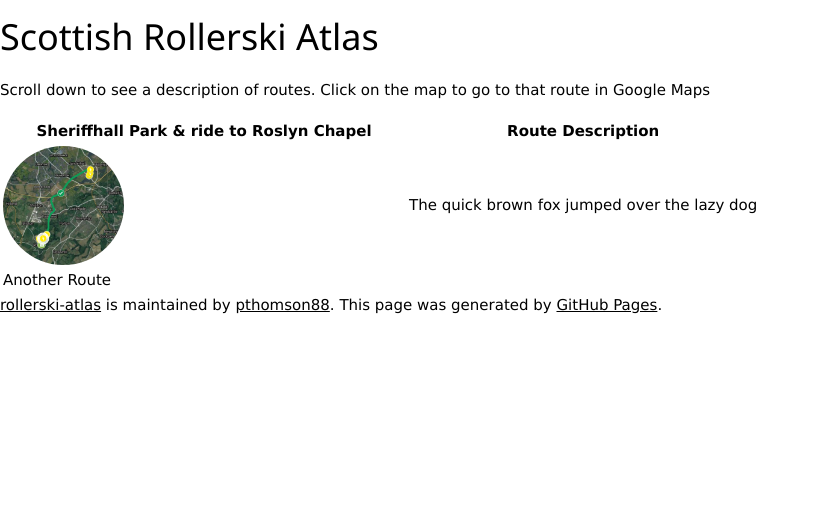
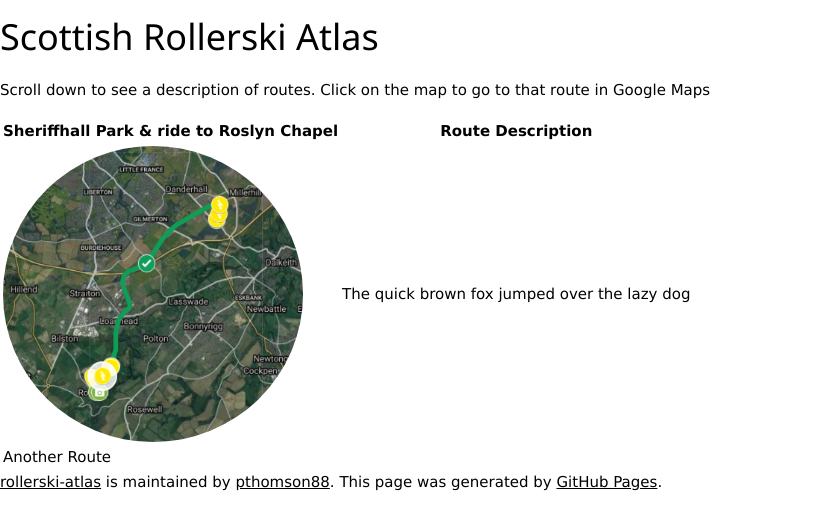
Before and after one commit to pthomson88/rollerski-atlas, a Jekyll site: the page built from index.md, in a window 1280 px wide. Shown: the top 530 px of the page, without its empty margins (0-818 px from the left). Built offline with Jekyll 4.4.1, drawn with Linux system fonts in a browser that asks for light colours; our own code applies the rules of GitHub Pages for plain Markdown files.

Commit message:
Update default.html

```diff
--- a/_layouts/default.html
+++ b/_layouts/default.html
@@ -22,7 +22,7 @@
     <link rel="stylesheet" href="https://www.w3schools.com/w3css/4/w3.css">
     <style>
       img[src*="#previewmap"]{
-        width:30%;
+        width:300px;
         border-radius: 50%;
       }
     </style>
```
